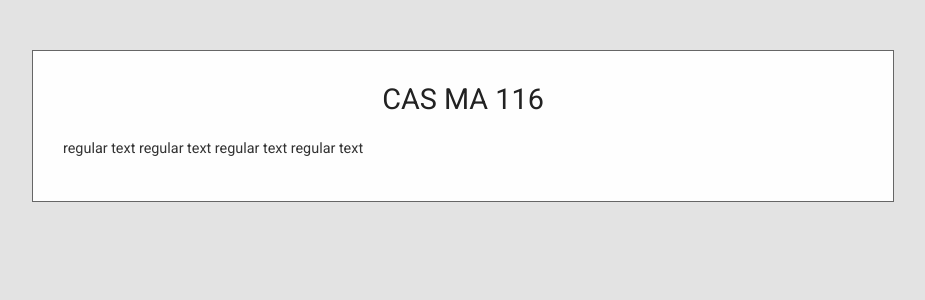
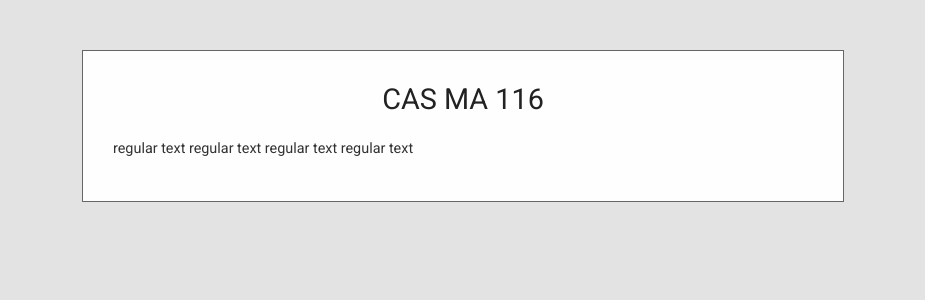
Before and after one commit to cesail/cesail.github.io, a Jekyll site: the page built from courses/25s1ma116/index.html, in a window 1280 px wide. Shown: the top 300 px of the page, without its empty margins (177-1102 px from the left). Built offline with Jekyll 4.4.1, drawn with Linux system fonts in a browser that asks for light colours; some web fonts are replaced; a script that is not in the unit is left out.

Commit message:
Update subpage.css

```diff
--- a/assets/css/subpage.css
+++ b/assets/css/subpage.css
@@ -50,7 +50,7 @@
 section {
   border: 1px solid #666;       /* thick border */
   padding: 30px;                /* inner space between border and content */
-  max-width: 800px;              /* control width */
+  max-width: 700px;              /* control width */
   background-color: #fefefe;       /* background inside the frame */
   margin: auto;
 
```
